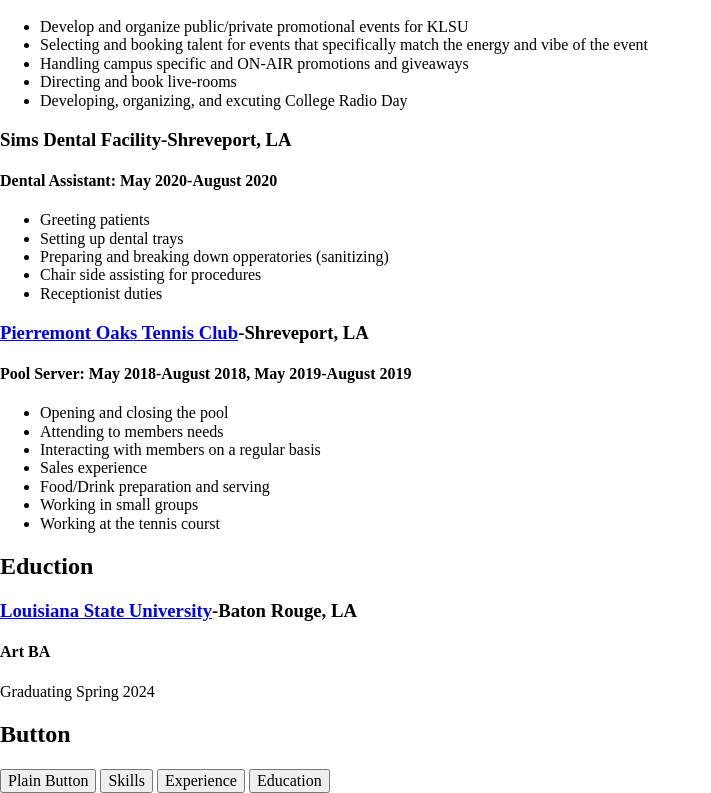
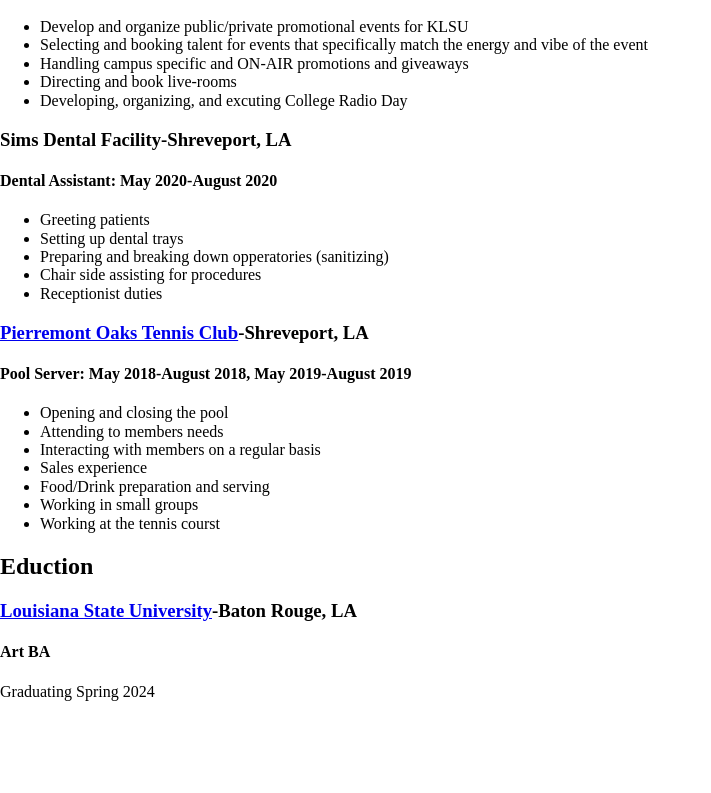
Before and after one commit to niasims/nia-resume, a plain HTML site: page index.html in a window 1280 px wide. Shown: the part 970-1763 px from the top of the page, without its empty margins (0-711 px from the left). After the commit the page ends 1687 px from the top, so only its background shows below. Drawn offline with Linux system fonts and the light colour scheme.

Commit message:
Update index.html

```diff
--- a/index.html
+++ b/index.html
@@ -92,12 +92,5 @@
     <h4>Art BA</h4>
     <p>Graduating Spring 2024</p>
   </section>
-  <div>
-    <h2>Button</h2>
-    <button>Plain Button</button>
-    <button class="button">Skills</button>
-    <button class="button">Experience</button>
-    <button class="button">Education</button>
-  </div>
 </body>
 </html>
```
